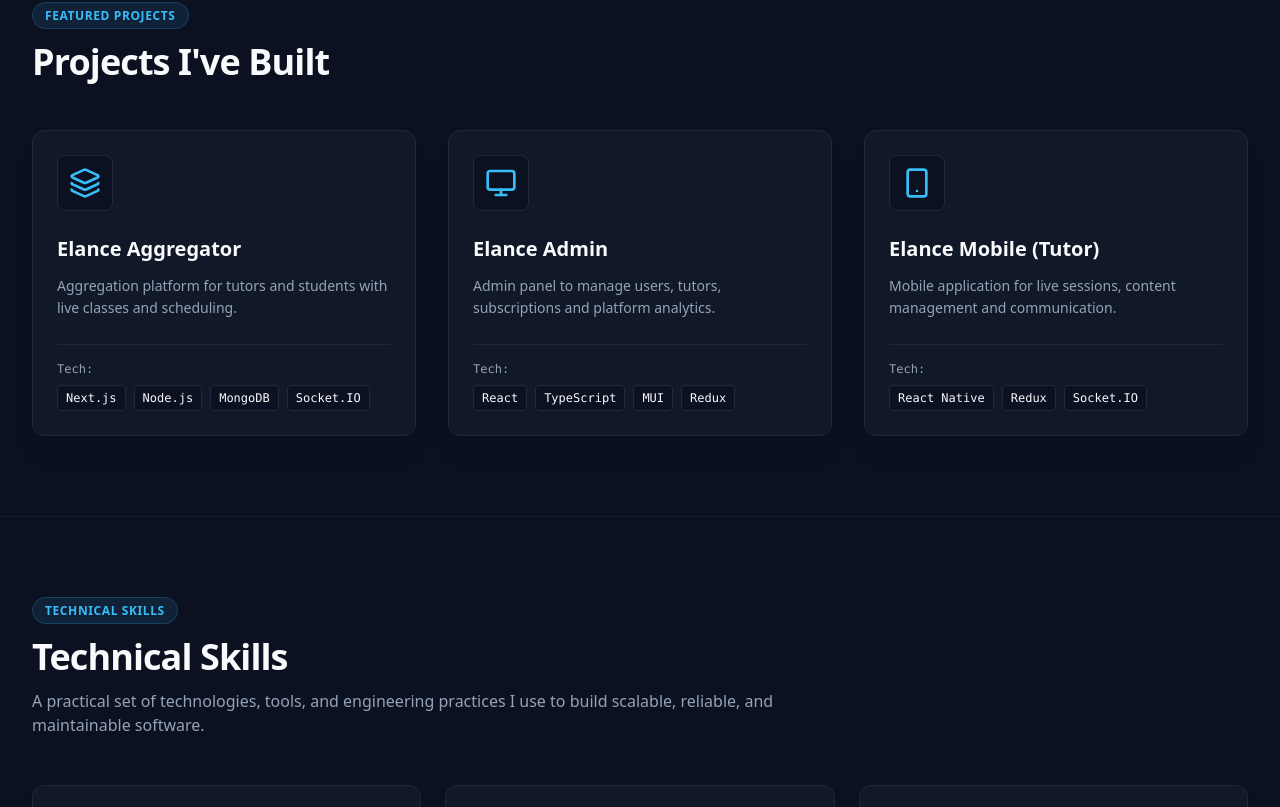
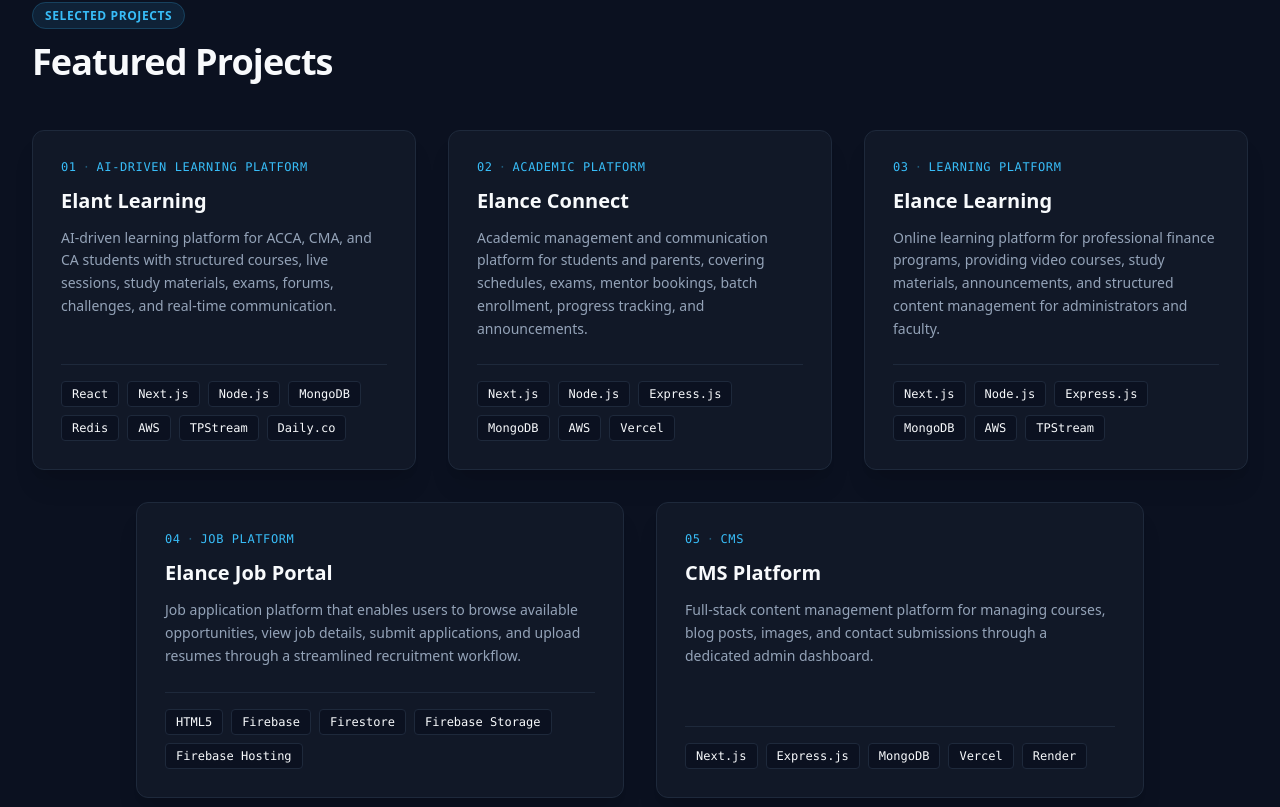
Before and after one commit to adhithyandas/Portfolio, a React (Vite) app: page / in a window 1280 px wide. Shown: the part 2353-3160 px from the top of the page. Built offline with nearby package versions, Linux system fonts and the light colour scheme.

Commit message:
feat: refactor featured projects grid layout and update project data schema

```diff
--- a/src/components/FeaturedProjects.tsx
+++ b/src/components/FeaturedProjects.tsx
@@ -1,21 +1,7 @@
 import React from "react";
-import { Layers, Monitor, Smartphone } from "lucide-react";
 import { PROJECTS_DATA } from "../data/portfolioData";
 
 export const FeaturedProjects: React.FC = () => {
-  const getProjectIcon = (id: string) => {
-    switch (id) {
-      case "proj-1":
-        return <Layers className="w-8 h-8 text-[#38BDF8]" />;
-      case "proj-2":
-        return <Monitor className="w-8 h-8 text-[#38BDF8]" />;
-      case "proj-3":
-        return <Smartphone className="w-8 h-8 text-[#38BDF8]" />;
-      default:
-        return <Layers className="w-8 h-8 text-[#38BDF8]" />;
-    }
-  };
-
   return (
     <section
       id="projects"
@@ -25,32 +11,46 @@ export const FeaturedProjects: React.FC = () => {
         {/* Section Header */}
         <div className="mb-12">
           <span className="text-xs font-semibold tracking-wider text-[#38BDF8] uppercase px-3 py-1 bg-[#38BDF8]/10 border border-[#38BDF8]/20 rounded-full">
-            FEATURED PROJECTS
+            SELECTED PROJECTS
           </span>
 
           <h2 className="text-3xl sm:text-4xl font-bold tracking-tight text-[#F8FAFC] mt-4">
-            Projects I've Built
+            Featured Projects
           </h2>
         </div>
 
-        {/* 3 Project Cards Grid */}
-        <div className="grid grid-cols-1 md:grid-cols-3 gap-8">
-          {PROJECTS_DATA.map((project) => (
+        {/* Project Cards */}
+        <div className="grid grid-cols-1 md:grid-cols-2 lg:grid-cols-12 gap-8">
+          {PROJECTS_DATA.map((project, index) => {
+            const numberStr = String(index + 1).padStart(2, "0");
+
+            let gridSpanClass = "lg:col-span-4 md:col-span-1";
+
+            if (index === 3) {
+              gridSpanClass = "lg:col-span-5 lg:col-start-2 md:col-span-1";
+            } else if (index === 4) {
+              gridSpanClass = "lg:col-span-5 md:col-span-2";
+            }
+
+            return (
               <div
                 key={project.id}
-              className="bg-[#111827] border border-[#1E293B] rounded-xl p-6 flex flex-col justify-between hover:border-[#38BDF8]/40 transition-all duration-300 hover:-translate-y-1 shadow-xl group"
+                className={`bg-[#111827] border border-[#1E293B] rounded-xl p-6 sm:p-7 flex flex-col justify-between hover:border-[#38BDF8]/40 transition-all duration-300 hover:-translate-y-1 shadow-xl group ${gridSpanClass}`}
               >
                 <div>
-                {/* Icon Placeholder Card Area */}
-                <div className="w-14 h-14 rounded-lg bg-[#0B1120] border border-[#1E293B] flex items-center justify-center mb-6 group-hover:border-[#38BDF8]/50 group-hover:bg-[#38BDF8]/5 transition-all">
-                  {getProjectIcon(project.id)}
+                  {/* Category Indicator (Option B) */}
+                  <div className="text-xs font-mono text-[#38BDF8] tracking-wider uppercase mb-3 flex items-center gap-1.5">
+                    <span>{numberStr}</span>
+                    <span className="text-[#38BDF8]/40">·</span>
+                    <span>{project.category}</span>
                   </div>
 
-                {/* Title & Description */}
+                  {/* Title */}
                   <h3 className="text-xl font-bold text-[#F8FAFC] mb-3 group-hover:text-[#38BDF8] transition-colors">
                     {project.title}
                   </h3>
 
+                  {/* Description */}
                   <p className="text-sm text-[#94A3B8] leading-relaxed mb-6">
                     {project.description}
                   </p>
@@ -58,15 +58,11 @@ export const FeaturedProjects: React.FC = () => {
 
                 {/* Technologies list */}
                 <div className="pt-4 border-t border-[#1E293B]">
-                <div className="text-xs text-[#94A3B8] mb-2 font-mono">
-                  Tech:
-                </div>
-
                   <div className="flex flex-wrap gap-2">
                     {project.technologies.map((tech) => (
                       <span
                         key={tech}
-                      className="px-2 py-1 text-xs font-mono rounded bg-[#0B1120] border border-[#1E293B] text-[#F8FAFC]"
+                        className="px-2.5 py-1 text-xs font-mono rounded bg-[#0B1120] border border-[#1E293B] text-[#F8FAFC] group-hover:border-[#38BDF8]/20 transition-colors"
                       >
                         {tech}
                       </span>
@@ -74,7 +70,8 @@ export const FeaturedProjects: React.FC = () => {
                   </div>
                 </div>
               </div>
-          ))}
+            );
+          })}
         </div>
       </div>
     </section>
--- a/src/data/portfolioData.ts
+++ b/src/data/portfolioData.ts
@@ -105,24 +105,72 @@ export const EXPERIENCE_DATA: ExperienceItem[] = [
 export const PROJECTS_DATA: ProjectItem[] = [
   {
     id: "proj-1",
-    title: "Elance Aggregator",
+    title: "Elant Learning",
+    category: "AI-DRIVEN Learning Platform",
     description:
-      "Aggregation platform for tutors and students with live classes and scheduling.",
-    technologies: ["Next.js", "Node.js", "MongoDB", "Socket.IO"],
+      "AI-driven learning platform for ACCA, CMA, and CA students with structured courses, live sessions, study materials, exams, forums, challenges, and real-time communication.",
+    technologies: [
+      "React",
+      "Next.js",
+      "Node.js",
+      "MongoDB",
+      "Redis",
+      "AWS",
+      "TPStream",
+      "Daily.co",
+    ],
   },
   {
     id: "proj-2",
-    title: "Elance Admin",
+    title: "Elance Connect",
+    category: "Academic Platform",
     description:
-      "Admin panel to manage users, tutors, subscriptions and platform analytics.",
-    technologies: ["React", "TypeScript", "MUI", "Redux"],
+      "Academic management and communication platform for students and parents, covering schedules, exams, mentor bookings, batch enrollment, progress tracking, and announcements.",
+    technologies: [
+      "Next.js",
+      "Node.js",
+      "Express.js",
+      "MongoDB",
+      "AWS",
+      "Vercel",
+    ],
   },
   {
     id: "proj-3",
-    title: "Elance Mobile (Tutor)",
+    title: "Elance Learning",
+    category: "Learning Platform",
     description:
-      "Mobile application for live sessions, content management and communication.",
-    technologies: ["React Native", "Redux", "Socket.IO"],
+      "Online learning platform for professional finance programs, providing video courses, study materials, announcements, and structured content management for administrators and faculty.",
+    technologies: [
+      "Next.js",
+      "Node.js",
+      "Express.js",
+      "MongoDB",
+      "AWS",
+      "TPStream",
+    ],
+  },
+  {
+    id: "proj-4",
+    title: "Elance Job Portal",
+    category: "Job Platform",
+    description:
+      "Job application platform that enables users to browse available opportunities, view job details, submit applications, and upload resumes through a streamlined recruitment workflow.",
+    technologies: [
+      "HTML5",
+      "Firebase",
+      "Firestore",
+      "Firebase Storage",
+      "Firebase Hosting",
+    ],
+  },
+  {
+    id: "proj-5",
+    title: "CMS Platform",
+    category: "CMS",
+    description:
+      "Full-stack content management platform for managing courses, blog posts, images, and contact submissions through a dedicated admin dashboard.",
+    technologies: ["Next.js", "Express.js", "MongoDB", "Vercel", "Render"],
   },
 ];
 
```
Lines whose indentation alone changed are shown as unchanged.
